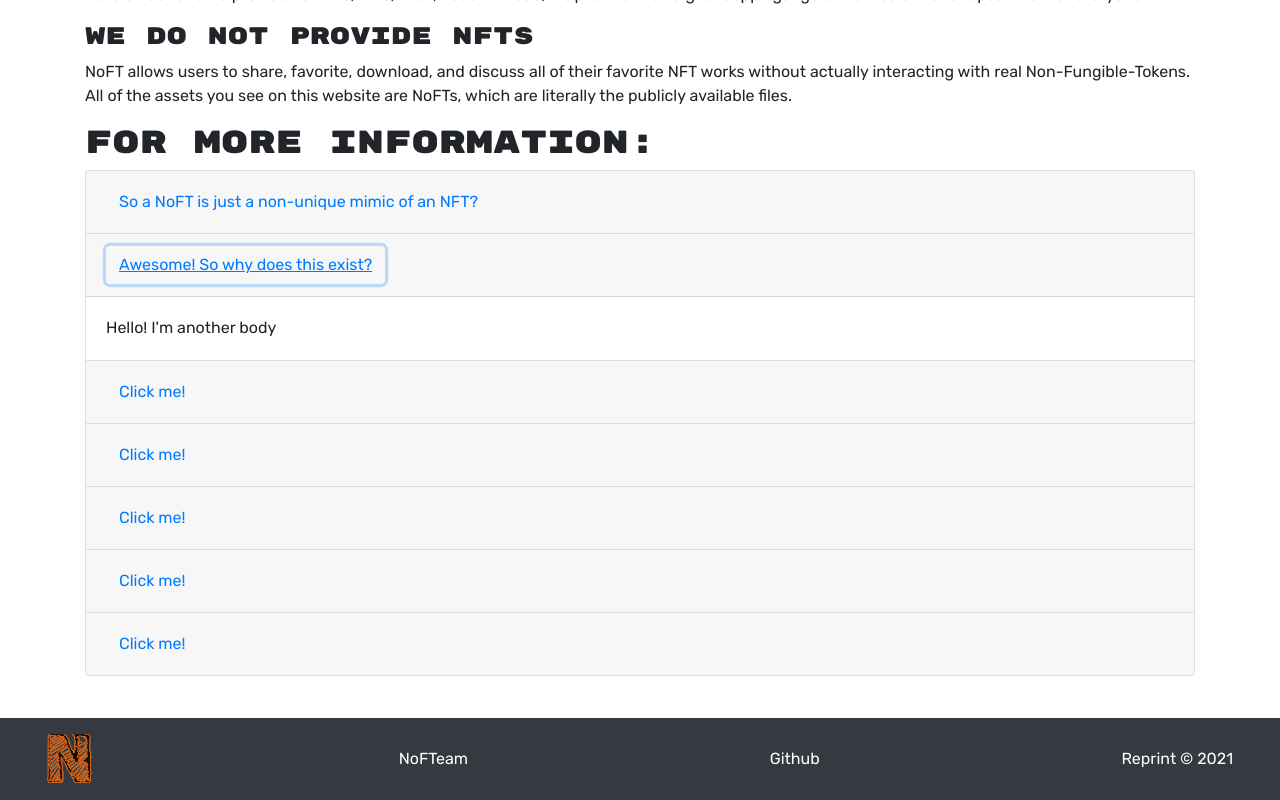
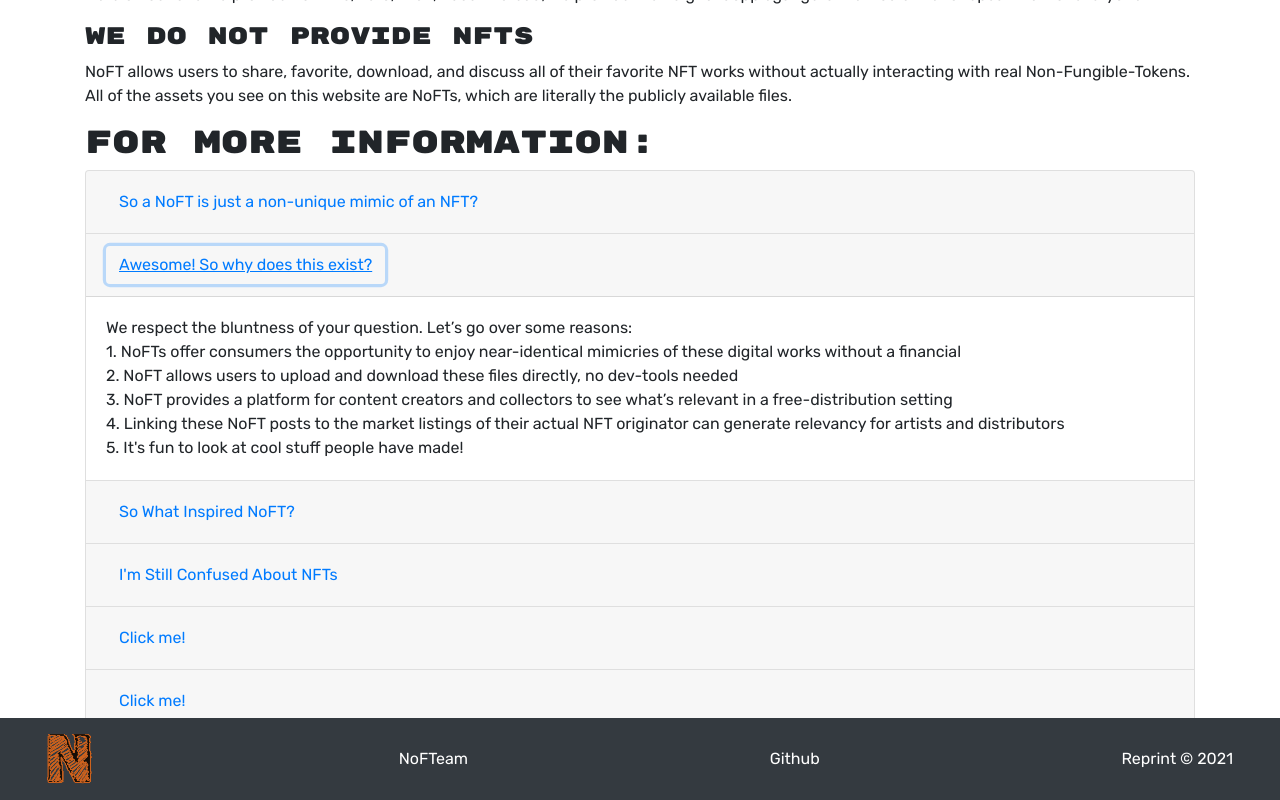
Before and after one commit to Siphon880gh/reprint, a React (Create React App) app in the folder client/: page /about in a window 1280 px wide. Both pictures are taken after a click on the button "Awesome! So why does this exist?". Shown: the part 496-1296 px from the top of the page. Built offline with nearby package versions, Linux system fonts and the light colour scheme.

Commit message:
Feat: Added new entries to the About

```diff
--- a/client/src/pages/About.js
+++ b/client/src/pages/About.js
@@ -63,29 +63,46 @@ const About = () => {
                         </Accordion.Toggle>
                         </Card.Header>
                         <Accordion.Collapse eventKey="1">
-                        <Card.Body>Hello! I'm another body</Card.Body>
+                        <Card.Body>
+                            We respect the bluntness of your question. Let’s go over some reasons:
+                            <br></br>
+                            1. NoFTs offer consumers the opportunity to enjoy near-identical mimicries of these digital works without a financial
+                            <br></br>
+                            2. NoFT allows users to upload and download these files directly, no dev-tools needed
+                            <br></br>
+                            3. NoFT provides a platform for content creators and collectors to see what’s relevant in a free-distribution setting
+                            <br></br>
+                            4. Linking these NoFT posts to the market listings of their actual NFT originator can generate relevancy for artists and distributors
+                            <br></br>
+                            5.  It's fun to look at cool stuff people have made!
+                        </Card.Body>
                         </Accordion.Collapse>
                     </Card>
 
                     <Card>
                         <Card.Header>
                         <Accordion.Toggle as={Button} variant="link" eventKey="2">
-                            Click me!
+                            So What Inspired NoFT?
                         </Accordion.Toggle>
                         </Card.Header>
                         <Accordion.Collapse eventKey="2">
-                        <Card.Body>Hello! I'm another body</Card.Body>
+                        <Card.Body>We wanted to create an environment for consumers to share some of their favorite NFT pieces with others who also appreciate the art. In this environment we wanted to develop a place where people can also favorite and like NoFTs to showcase what's currently popular. With the capability to add comments we want our users to provide feedback and talk about the NoFT! All of this in hopes to bring attention to existing NFTs and attention to the creators of these fantastical art pieces.</Card.Body>
                         </Accordion.Collapse>
                     </Card>
 
                     <Card>
                         <Card.Header>
                         <Accordion.Toggle as={Button} variant="link" eventKey="3">
-                            Click me!
+                            I'm Still Confused About NFTs
                         </Accordion.Toggle>
                         </Card.Header>
                         <Accordion.Collapse eventKey="3">
-                        <Card.Body>Hello! I'm another body</Card.Body>
+                        <Card.Body>
+                            Don't worry it's not an easy concept to fully grasp, luckily there are more resources out there that'll help elaborate what exactly is an NFT.
+                            <br></br>
+                            <a href="https://www.theverge.com/22310188/nft-explainer-what-is-blockchain-crypto-art-faq">NFTs, explained</a>
+
+                        </Card.Body>
                         </Accordion.Collapse>
                     </Card>
 
```
